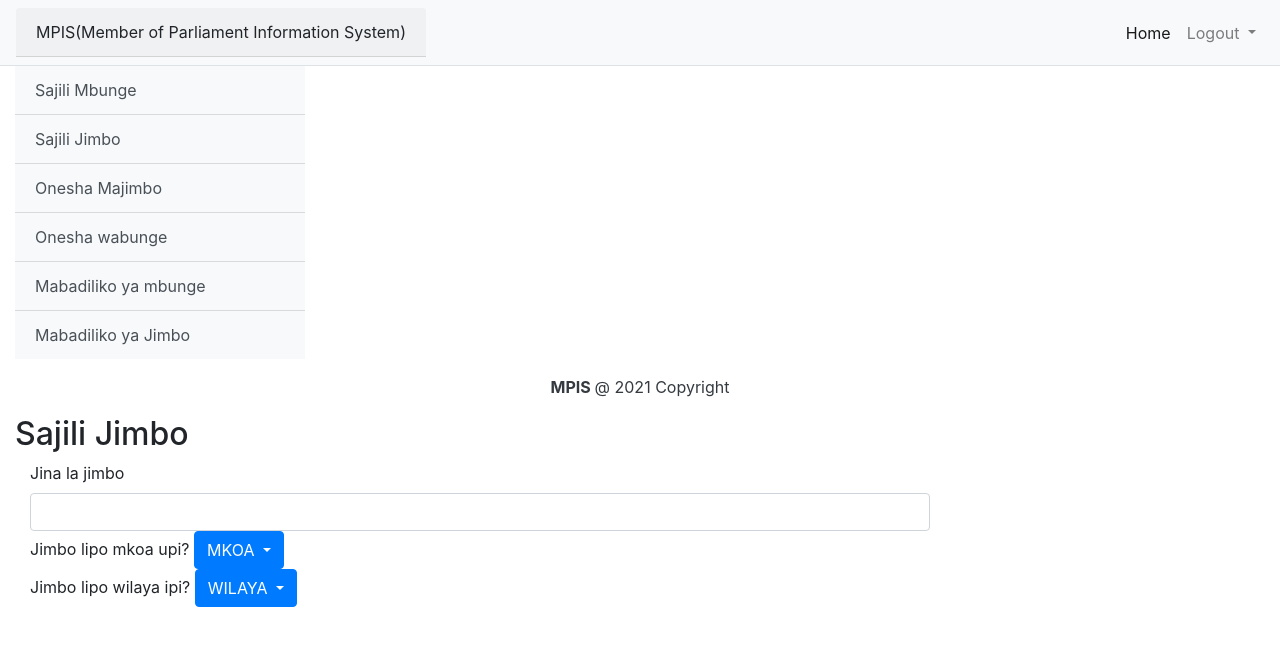
After one commit to deogemini/MPIS, a PHP site: page /SajiliJimbo.php in a window 1280 px wide. The commit adds this page. Shown: the top 646 px of the page. Run offline with PHP 8.4, Linux system fonts and the light colour scheme; some libraries are stand-ins or nearby versions.

Commit message:
Layout featured Added

```diff
--- a/Admin/AdminPage.php
+++ b/Admin/AdminPage.php
@@ -5,6 +5,7 @@
 	<link rel="stylesheet" type="text/css" href="/MPIS/MPIS/Assets/css/bootstrap.css">
 		<link rel="stylesheet" type="text/css" href="/MPIS/MPIS/Assets/css/custom.css">
 	<link rel="stylesheet" type="text/js" href="/MPIS/MPIS/Assets/js/bootstrap.js">
+    <link rel="stylesheet" type="text/js" href="/MPIS/MPIS/Assets/css/bootstrap.min.css">
 </head>
 <body  >
 
@@ -37,11 +38,11 @@
 
       </nav>
   </div>
-<div class="d-flex" id="sidebar-wrapper" >
+<div class="d-flex" id="sidebar-wrapper">
     <!-- Sidebar -->
-    <div class="bg-light border-right" id="sidebar-wrapper" >
+    <div id="sidebar-wrapper" class="col-md-3" >
       <div class="list-group list-group-flush" style="background-color: #00FFFF" >
-        <a href="#" class="list-group-item list-group-item-action bg-light">Sajili Mbunge</a>
+        <a href="/MPIS/MPIS/Admin/SajiliJimbo.php" class="list-group-item list-group-item-action bg-light">Sajili Mbunge</a>
         <a href="#" class="list-group-item list-group-item-action bg-light">Sajili Jimbo</a>
         <a href="#" class="list-group-item list-group-item-action bg-light">Onesha Majimbo</a>
         <a href="#" class="list-group-item list-group-item-action bg-light">Onesha wabunge</a>
@@ -53,6 +54,8 @@
     </div>
 </div>
 
+
+<!----footer ---->
 <div class="text-center p-3">
 	<footer class="footer">
       <div class="container">
--- /dev/null
+++ b/Admin/SajiliJimbo.php
@@ -0,0 +1,41 @@
+<?php
+include 'AdminPage.php';
+?>
+<div class="col-md-9" id="sajilijimbo">
+  <h2> Sajili Jimbo</h2>
+  <form action="sajilijimbo.php" method="POST">
+    <div class="col">
+      <div class="form-outline">
+         <label class="form-label" >Jina la jimbo</label>
+         <input type="text" class="form-control" id="jinalakwanza">
+</div>
+    </div>
+
+        <div class="col">
+               <label class="form-label" >Jimbo lipo mkoa upi?</label>
+          <button class="btn btn-primary dropdown-toggle" type="button" data-toggle="dropdown">MKOA
+  <span class="caret"></span>
+ </button>
+  <ul class="dropdown-menu">
+    <li><a href="#">HTML</a></li>
+    <li><a href="#">CSS</a></li>
+    <li><a href="#">JavaScript</a></li>
+  </ul>
+    </div>
+
+     <div class="col">
+               <label class="form-label" >Jimbo lipo wilaya ipi?</label>
+          <button class="btn btn-primary dropdown-toggle" type="button" data-toggle="dropdown">WILAYA
+  <span class="caret"></span>
+ </button>
+  <ul class="dropdown-menu">
+    <li><a href="#">HTML</a></li>
+    <li><a href="#">CSS</a></li>
+    <li><a href="#">JavaScript</a></li>
+  </ul>
+    </div>
+  </form>
+
+</div>
+</div>
+</div>
```
Also changed, not shown: Admin/layouts/Footer.php (added, +14 -0 lines), Admin/layouts/Sidebar.php (added, +18 -0 lines).
